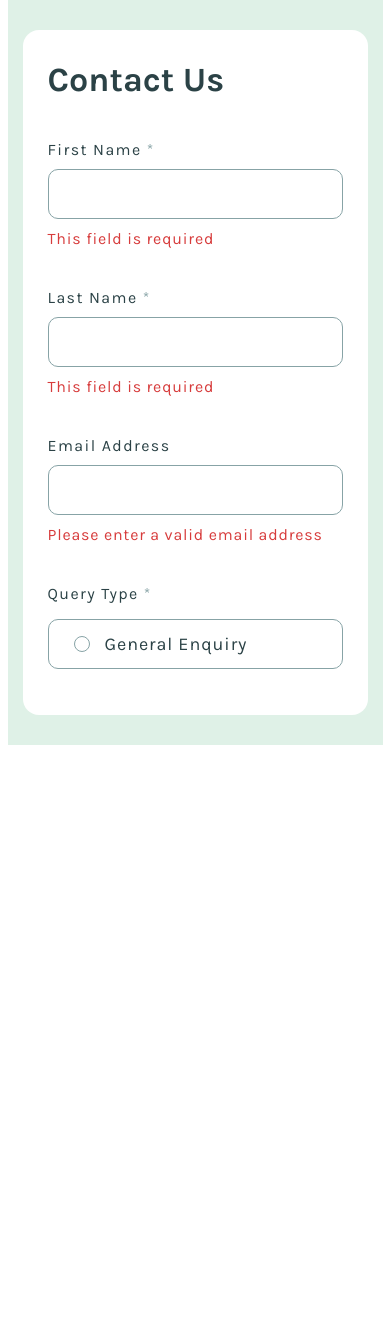
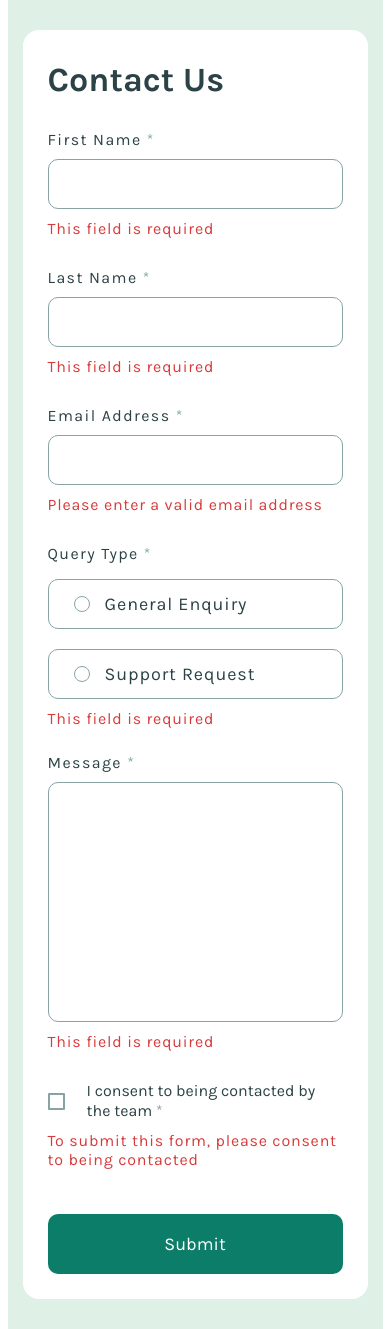
Before and after one commit to MarceCeru/ContactForm, a React (Vite) app: page / in a window 390 px wide. Before the commit the page ends 844 px from the top, so only its background shows below. Built offline with nearby package versions, Linux system fonts and the light colour scheme.

Commit message:
vista mobile terminada

```diff
--- /dev/null
+++ b/src/components/Button.css
@@ -0,0 +1,17 @@
+button {
+    width: 295px;
+    height: 60px;
+    border-radius: 10px;
+    background-color: var(--Green-600);
+    border: none;
+    margin-top: 45px;
+    color: var(--White);
+    font-size: 18px;
+
+
+}
+
+.boton:hover {
+    cursor: pointer;
+    background-color: var(--Grey-900);
+}
--- /dev/null
+++ b/src/components/Button.jsx
@@ -0,0 +1,8 @@
+
+import './Button.css'
+
+export const Button = () => {
+    return(
+        <button className='boton'>Submit</button>
+    )
+}
--- a/src/components/Card.css
+++ b/src/components/Card.css
@@ -3,7 +3,7 @@
     background-color: var(--White);
     margin-right: auto;
     margin-left: auto;
-    padding: 30px 25px 30px 25px;
+    padding: 30px 25px 25px 25px;
     border-radius: 16px;
 }
 
@@ -11,5 +11,6 @@ h1 {
     font-size: 34px;
     font-weight: 700;
     color: var(--Grey-900);
+    margin-bottom: 30px;
 
 }
--- a/src/components/Card.jsx
+++ b/src/components/Card.jsx
@@ -2,6 +2,8 @@
 import './Card.css';
 import { Input } from './Input';
 import { InputRadio } from './input-radio';
+import { InputCheckbox } from './input-checkbox';
+import { Button } from './Button';
 
 export const Card = () => {
     return (
@@ -9,8 +11,13 @@ export const Card = () => {
             <h1>Contact Us</h1>
             <Input name="First Name" error="This field is required" tipo="text" ast="  *" />
             <Input name="Last Name" error="This field is required" tipo="text" ast="  *" />
-            <Input name="Email Address" error="Please enter a valid email address" tipo="email"  />
-            <InputRadio name="Query Type" ast="  *" option="General Enquiry"/>
+            <Input name="Email Address" error="Please enter a valid email address" tipo="email" ast=" *" />
+            <InputRadio name="Query Type" ast="  *" option="General Enquiry" />
+            <InputRadio option="Support Request" error="
+             This field is required"/>
+            <Input name=" Message" tipo='text' ast="  *" height='240px' error="This field is required" />
+            <InputCheckbox />
+            <Button />
         </div >
     )
 }
--- /dev/null
+++ b/src/components/Input-checkbox.css
@@ -0,0 +1,41 @@
+.checkbox {
+    display: flex;
+    align-items: center;
+
+    :hover {
+        cursor: pointer;
+    }
+
+    .check-style {
+        border: 2px solid var(--Grey-500);
+        width: 17px;
+        height: 17px;
+        border-radius: 1px;
+    }
+
+    input {
+        width: 16px;
+        display: none;
+
+    }
+
+
+    p {
+        width: 230px;
+        color: var(--Grey-900);
+        line-height: 20px;
+        margin-left: 22px;
+
+        span {
+            color: var(--Grey-500);
+        }
+    }
+
+}
+
+.error {
+    color: var(--Red);
+    display: block;
+    margin-top: 10px;
+    letter-spacing: 0.8px;
+}
--- a/src/components/Input-radio.css
+++ b/src/components/Input-radio.css
@@ -3,10 +3,21 @@
     font-weight: 400;
     color: var(--Grey-900);
     letter-spacing: 1.4px;
-    margin-top: 40px;
+    margin-top: 20px;
+
+    :hover{
+        cursor: pointer;
+    }
+
+    .radio-error {
+        color: var(--Red);
+        display: block;
+        margin-top: 10px;
+        letter-spacing: 0.8px;
+    }
 }
 
-p {
+.name {
     margin-bottom: 16px;
 
     .span {
@@ -23,36 +34,32 @@ p {
     display: flex;
     align-items: center;
     padding-left: 25px;
+    margin-top: 1px;
 
-    .circle{
+
+    .circle {
         height: 16px;
         width: 16px;
         border-radius: 50%;
         border: 1px solid var(--Grey-500);
+        display: flex;
+        justify-content: center;
+        align-items: center;
     }
 
-    input{
+    img{
+        display: none;
+        width: 16px;
+    }
+
+    input {
         display: none;
     }
 
-    .option-name{
+    .option-name {
         margin-left: 15px;
         font-size: 18px;
         letter-spacing: 0.9px;
     }
 
-    .error {
-        color: var(--Red);
-        display: block;
-        margin-top: 10px;
-        letter-spacing: 0.8px;
-    }
-
-    .error {
-        color: var(--Red);
-        display: block;
-        margin-top: 10px;
-        letter-spacing: 0.8px;
-    }
-
 }
--- a/src/components/Input.css
+++ b/src/components/Input.css
@@ -3,7 +3,12 @@
     font-weight: 400;
     color: var(--Grey-900);
     letter-spacing: 1.4px;
-    margin-top: 40px;
+    margin-top: 25px;
+    margin-bottom: 30px;
+
+    :hover {
+        cursor: pointer;
+    }
 
     p {
         margin-bottom: 10px;
@@ -25,6 +30,10 @@
             border: 1px solid var(--Grey-500);
         }
 
+        .checkbox{
+            display: none;
+        }
+
 
         .circulo {
             display: inline-block;
@@ -38,8 +47,6 @@
 
     }
 
-
-
     .error {
         color: var(--Red);
         display: block;
--- a/src/components/Input.jsx
+++ b/src/components/Input.jsx
@@ -1,12 +1,12 @@
 
 import './Input.css'
 
-export const Input = ({ name, error, tipo, ast }) => {
+export const Input = ({ name, error, tipo, ast, height='50px' }) => {
     return (
         <div className="input">
             <p>{name}<span className='span'>{ast}</span></p>
             <label className='label'>
-                <input type={tipo} />
+                <input style={{height}} type={tipo} />
             </label>
             <p className='error'>{error}</p>
         </div>
--- /dev/null
+++ b/src/components/input-checkbox.jsx
@@ -0,0 +1,15 @@
+
+import './Input-checkbox.css'
+
+export const InputCheckbox = () => {
+    return (
+        <>
+            <label className="checkbox">
+                <label className='check-style'><input type="checkbox" /></label>
+                <p>I consent to being contacted by the team<span> *</span></p>
+            </label>
+            <p className='error'>  To submit this form, please consent to being contacted</p>
+        </>
+
+    )
+}//
--- a/src/components/input-radio.jsx
+++ b/src/components/input-radio.jsx
@@ -1,17 +1,17 @@
 
 import './Input-radio.css'
+import imagen from '../assets/images/icon-radio-selected.svg'
 
 export const InputRadio = ({ name, ast, option, error}) => {
     return (
         <div className='input-radio'>
-            <p>{name}<span className='span'>{ast}</span></p>
+            <p className='name'>{name}<span className='span'>{ast}</span></p>
             <label className='options'>
-                <span className='circle'></span>
+                <span className='circle'><img src={imagen} /></span>
                 <input type="radio" />
                 <span className='option-name'>{option}</span>
             </label>
-            <p className='error'>{error}</p>
+            <p className='radio-error'>{error}</p>
         </div>
-
     )
 }
```
Also changed, not shown: indexCopy.html (+0 -11 lines).
